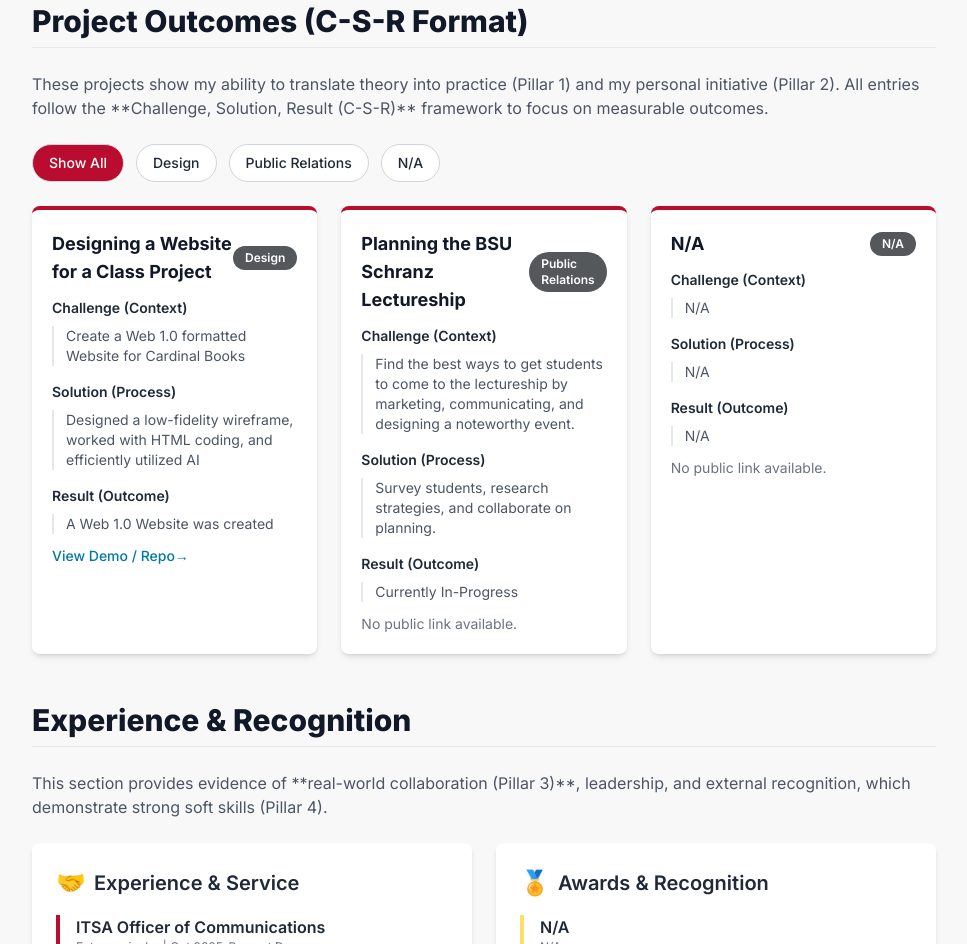
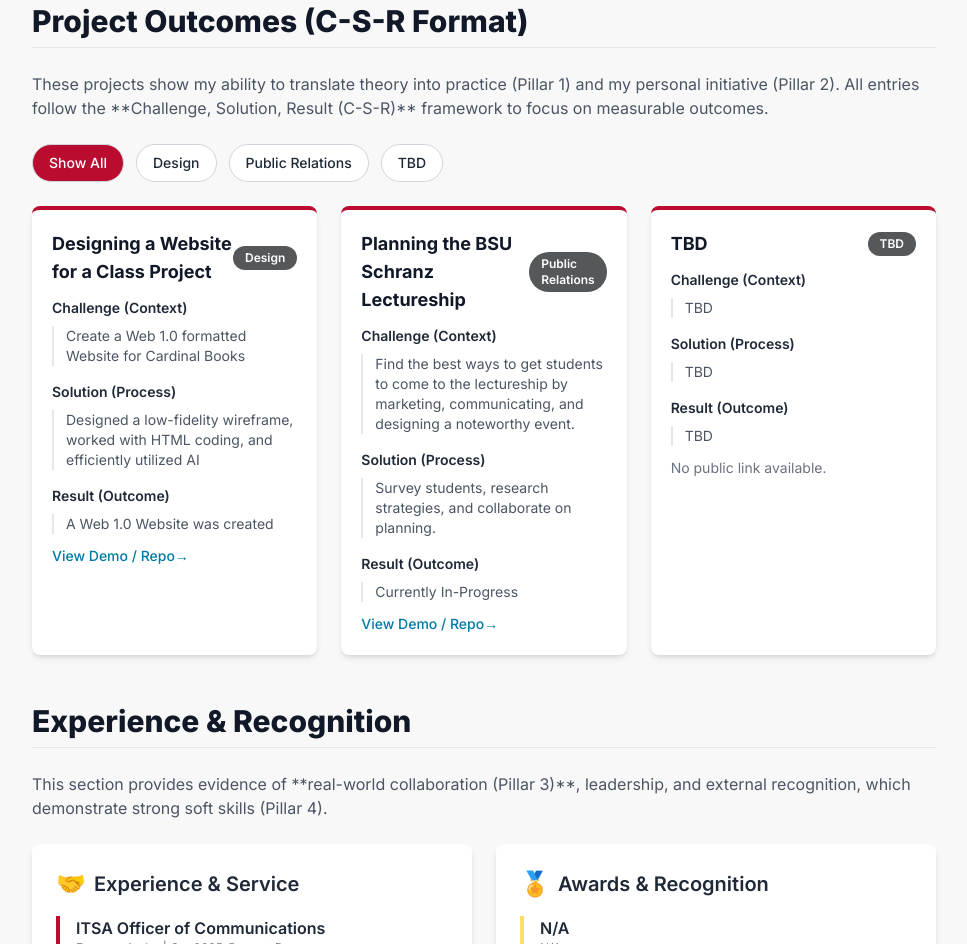
Before and after one commit to VFlora72/vivekaflora-portfolio, a plain HTML site: page index.html in a window 1280 px wide. Shown: the part 1385-2329 px from the top of the page, without its empty margins (296-1263 px from the left). Drawn offline with nearby package versions, Linux system fonts and the light colour scheme.

Commit message:
Update index.html

```diff
--- a/index.html
+++ b/index.html
@@ -294,7 +294,7 @@ CONFIRMATION: NO SVG graphics used. NO Mermaid JS used. -->
                 challenge: "Create a Web 1.0 formatted Website for Cardinal Books",
                 solution: "Designed a low-fidelity wireframe, worked with HTML coding, and efficiently utilized AI",
                 result: "A Web 1.0 Website was created",
-                link: "Placeholder"
+                link: "TBD"
             },
             {
                 title: "Planning the BSU Schranz Lectureship",
@@ -302,14 +302,14 @@ CONFIRMATION: NO SVG graphics used. NO Mermaid JS used. -->
                 challenge: "Find the best ways to get students to come to the lectureship by marketing, communicating, and designing a noteworthy event.",
                 solution: "Survey students, research strategies, and collaborate on planning.",
                 result: "Currently In-Progress",
-                link: ""
+                link: "TBD"
             },
             {
-                title: "N/A",
-                category: "N/A",
-                challenge: "N/A",
-                solution: "N/A",
-                result: "N/A",
+                title: "TBD",
+                category: "TBD",
+                challenge: "TBD",
+                solution: "TBD",
+                result: "TBD",
                 link: ""
             }
         ];
```
